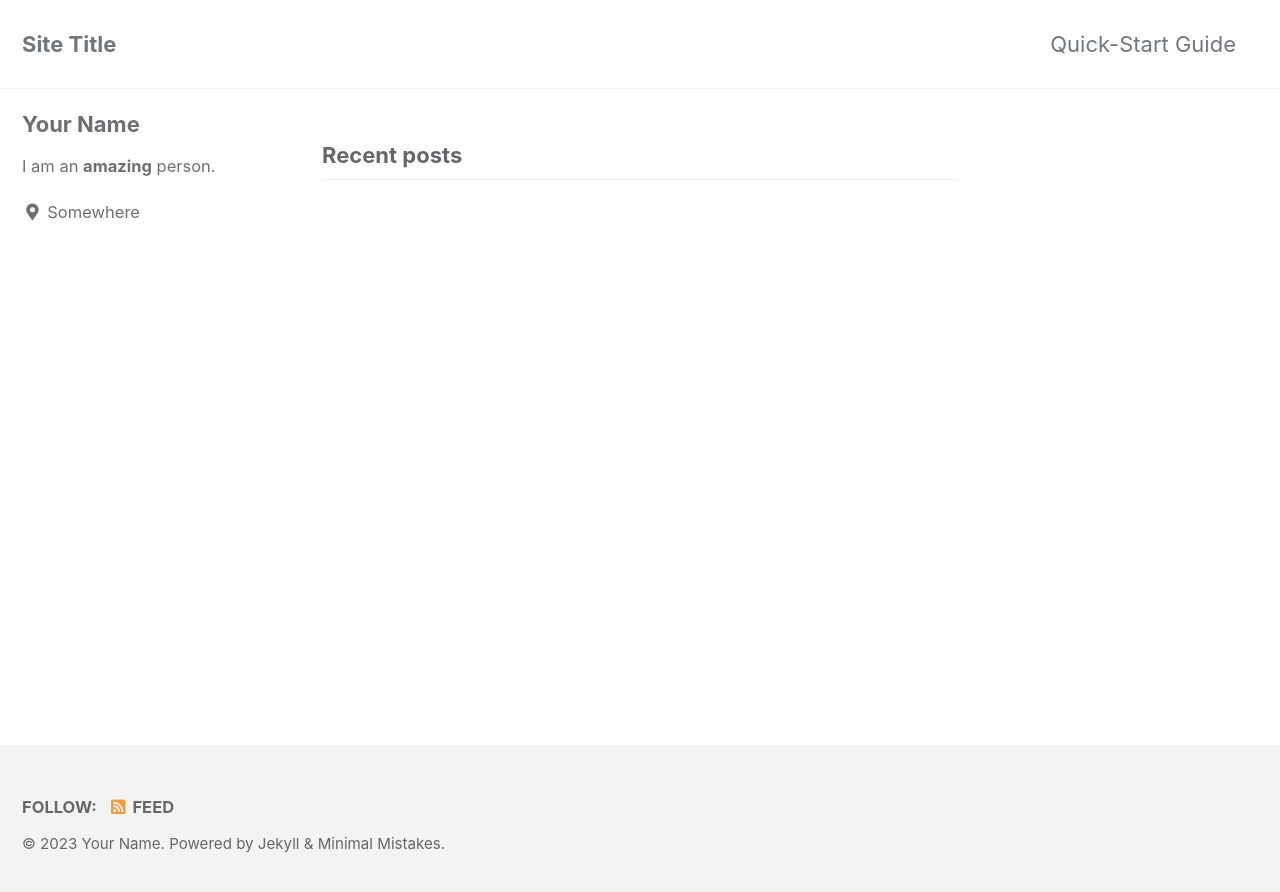
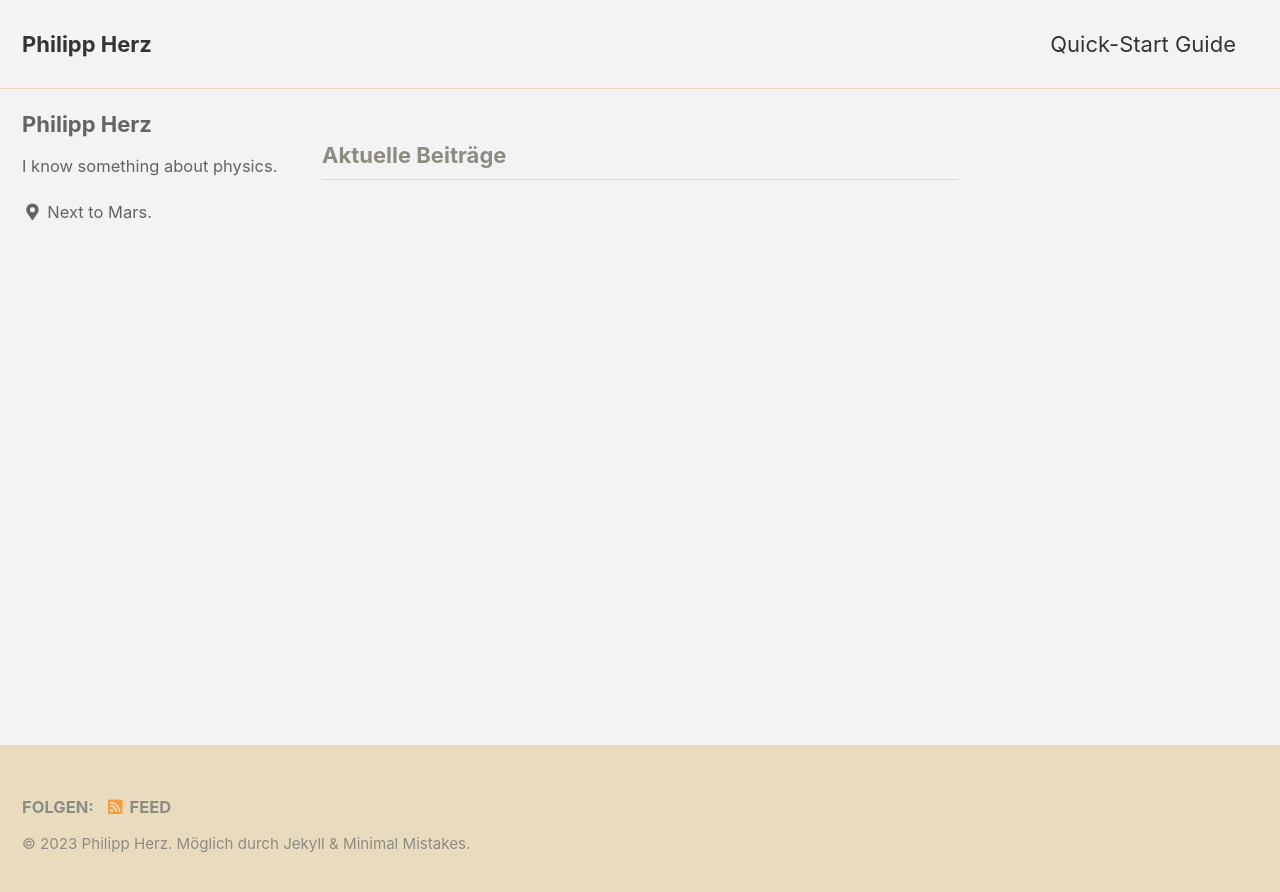
Before and after one commit to herzphi/herzphi.github.io, a Jekyll site: the page built from index.html, in a window 1280 px wide. Shown: the top 892 px of the page. Built offline with Jekyll 4.4.1, drawn with Linux system fonts in a browser that asks for light colours; cached includes are drawn as plain includes; the list of posts is cut into pages by our own code.

Commit message:
added info

```diff
--- a/_config.yml
+++ b/_config.yml
@@ -12,15 +12,15 @@
 
 # theme                  : "minimal-mistakes-jekyll"
 # remote_theme           : "mmistakes/minimal-mistakes"
-minimal_mistakes_skin    : "default" # "air", "aqua", "contrast", "dark", "dirt", "neon", "mint", "plum", "sunrise"
+minimal_mistakes_skin    : "dirt" # "air", "aqua", "contrast", "dark", "dirt", "neon", "mint", "plum", "sunrise"
 
 # Site Settings
-locale                   : "en-US"
-title                    : "Site Title"
-title_separator          : "-"
+locale                   : "de-DE"
+title                    : "Philipp Herz"
+title_separator          : "~"
 subtitle                 : # site tagline that appears below site title in masthead
-name                     : "Your Name"
-description              : "An amazing website."
+name                     : "Philipp Herz"
+description              : "A website"
 url                      : # the base hostname & protocol for your site e.g. "https://mmistakes.github.io"
 baseurl                  : # the subpath of your site, e.g. "/blog"
 repository               : # GitHub username/repo-name e.g. "mmistakes/minimal-mistakes"
@@ -104,10 +104,10 @@ analytics:
 
 # Site Author
 author:
-  name             : "Your Name"
+  name             : "Philipp Herz"
   avatar           : # path of avatar image, e.g. "/assets/images/bio-photo.jpg"
-  bio              : "I am an **amazing** person."
-  location         : "Somewhere"
+  bio              : "I know something about physics."
+  location         : "Next to Mars."
   email            :
   links:
     - label: "Email"
```
